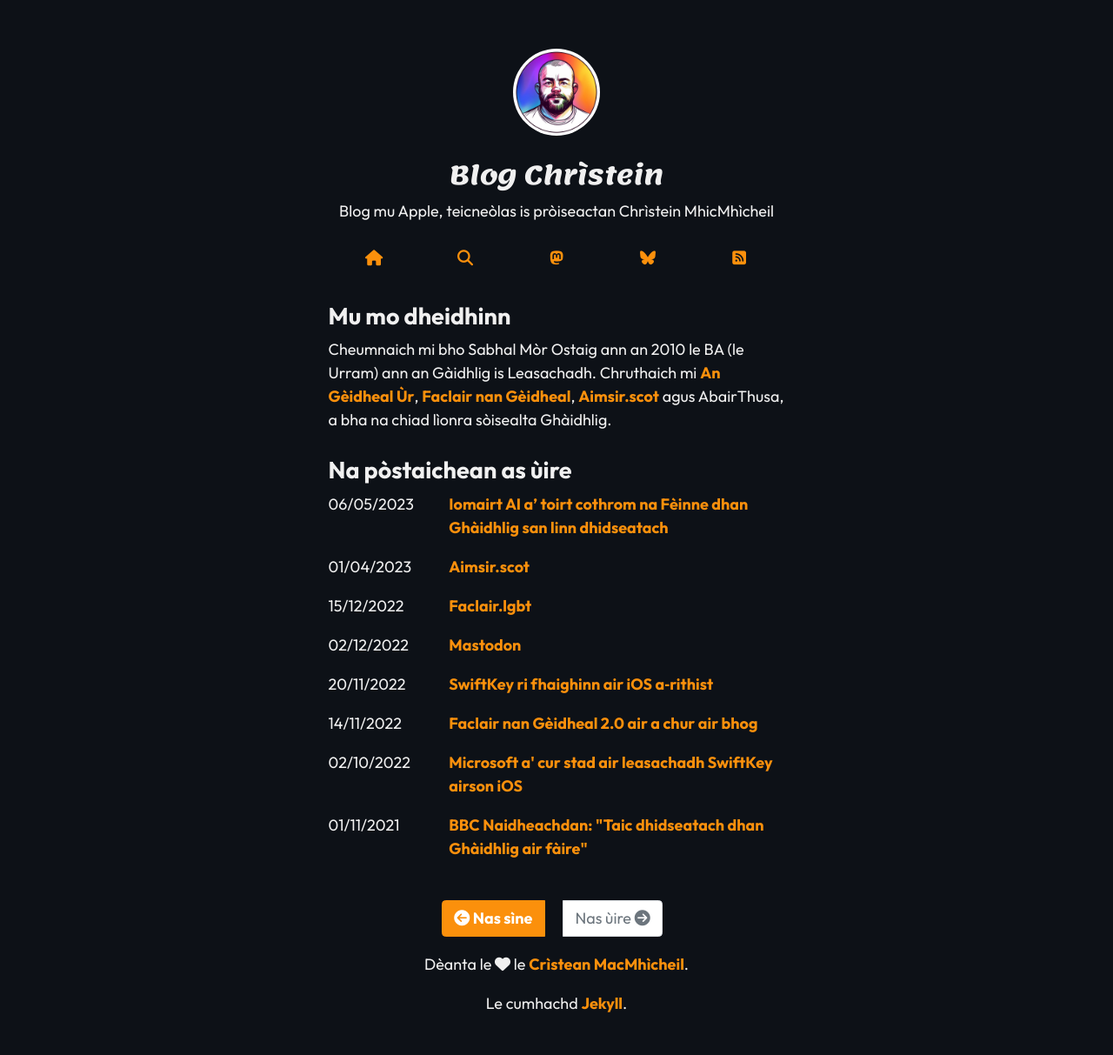
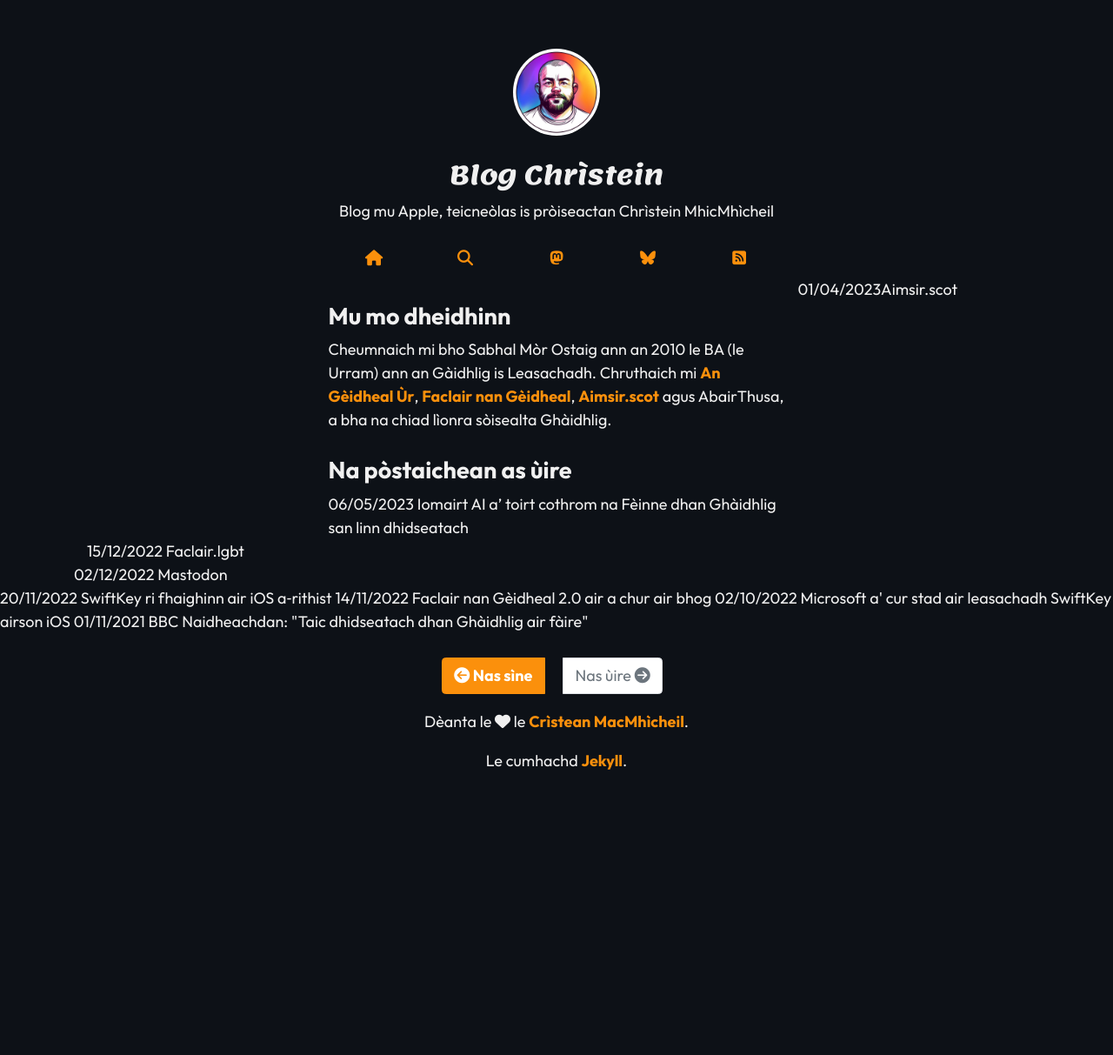
Before and after one commit to angeidheal/angeidheal.github.io, a Jekyll site: the page built from index.html, in a window 1280 px wide. Shown: the whole page at 87% size. Built offline with Jekyll 4.4.1, drawn with Linux system fonts in a browser that asks for light colours; nearby versions of some CDN libraries; the list of posts is cut into pages by our own code; after the commit the page ends 934 px from its top, so only the background shows below that.

Commit message:
Update index.html

```diff
--- a/index.html
+++ b/index.html
@@ -7,9 +7,7 @@ layout: page
 <h2>Na pòstaichean as ùire</h2>
 
 {% for post in paginator.posts %}
-  <div class="row">
-    <div class="col-md-3"><p>{{ post.date | date: "%d" }}/{{ post.date | date: "%m" }}/{{ post.date | date: "%Y" }}</p></div>
-    <div class="col-md-9"><p><a href="{{ site.baseurl }}{{ post.url }}">{{ post.title }}</a></p></div>
+  {{ post.date | date: "%d" }}/{{ post.date | date: "%m" }}/{{ post.date | date: "%Y" }} <a href="{{ site.baseurl }}{{ post.url }}">{{ post.title }}</a>
   </div>
 {% endfor %}
 
```
